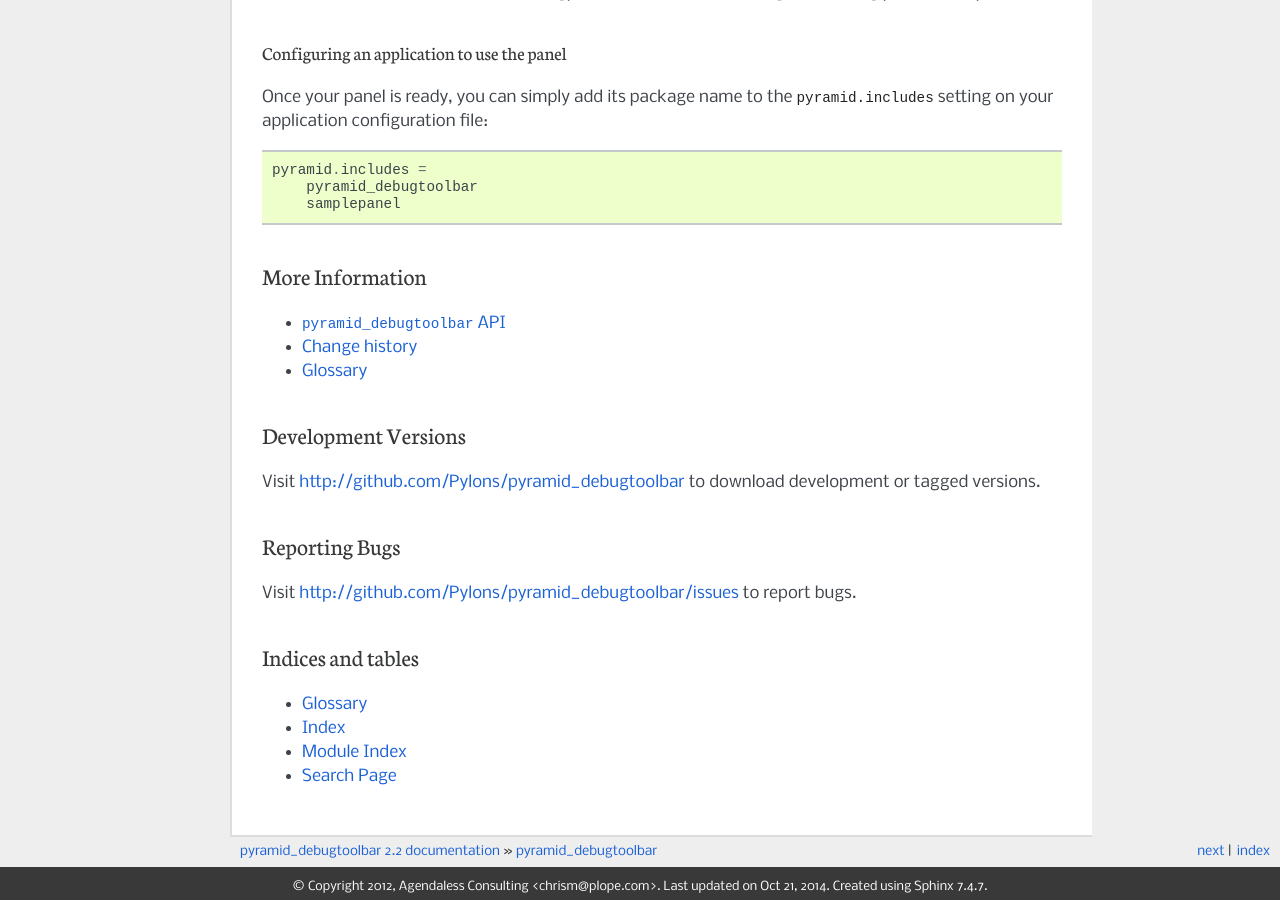
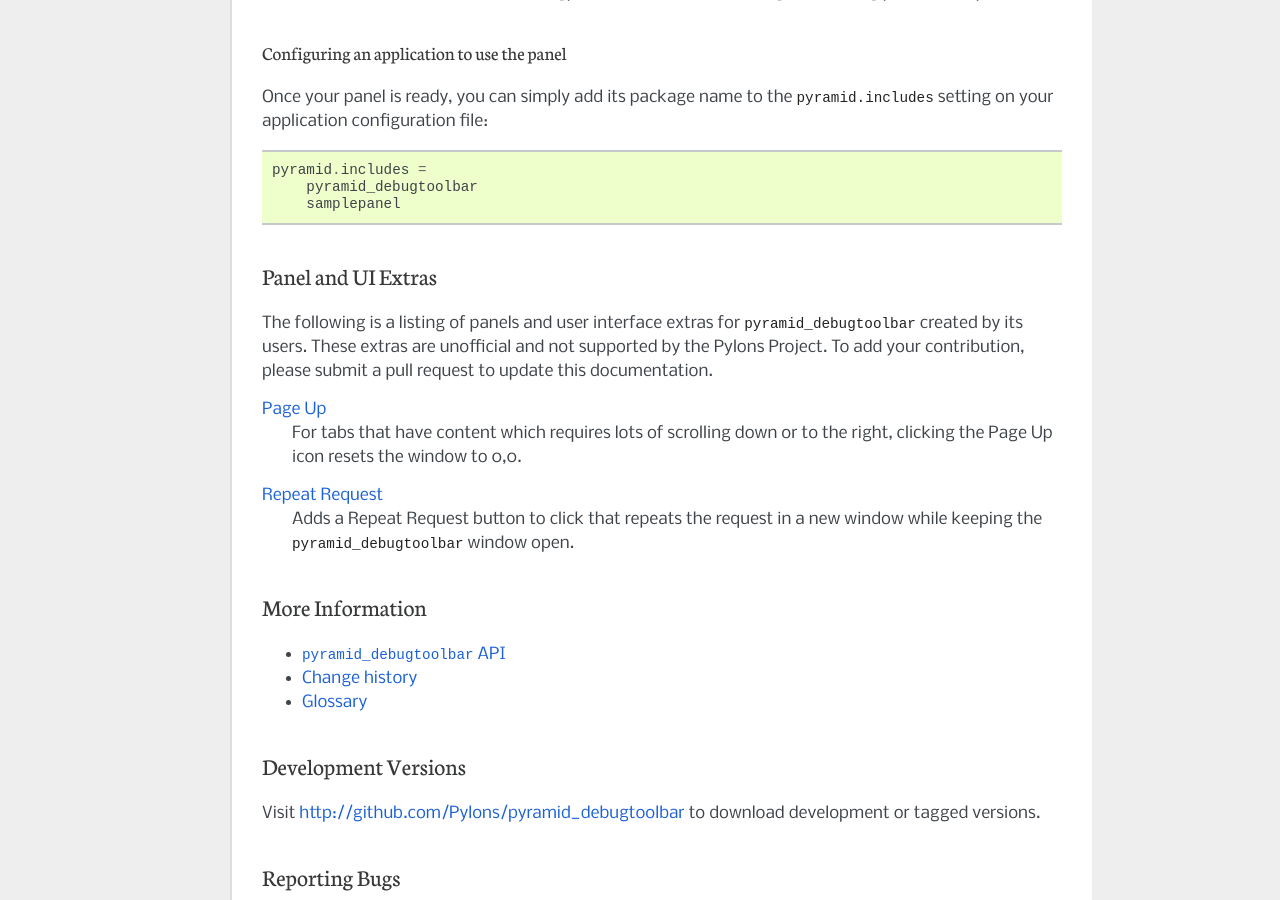
Before and after one commit to Pylons/pyramid_debugtoolbar, a Sphinx documentation site: the page built from docs/index.rst, in a window 1280 px wide and 900 px high, scrolled down 20634 px. Built offline with Sphinx 7.4.7, drawn with Linux system fonts in a browser that asks for light colours.

Commit message:
Add section Panels and UI Extras for user contributions

```diff
--- a/docs/index.rst
+++ b/docs/index.rst
@@ -625,6 +625,23 @@
       samplepanel
 
 
+Panel and UI Extras
+-------------------
+
+The following is a listing of panels and user interface extras for
+``pyramid_debugtoolbar`` created by its users. These extras are unofficial and
+not supported by the Pylons Project. To add your contribution, please submit a
+pull request to update this documentation.
+
+`Page Up <https://github.com/Pylons/pyramid_debugtoolbar/pull/190>`_
+    For tabs that have content which requires lots of scrolling down or to the
+    right, clicking the Page Up icon resets the window to 0,0.
+
+`Repeat Request <https://github.com/Pylons/pyramid_debugtoolbar/issues/191>`_
+    Adds a Repeat Request button to click that repeats the request in a new
+    window while keeping the ``pyramid_debugtoolbar`` window open.
+
+
 More Information
 ----------------
 
```
